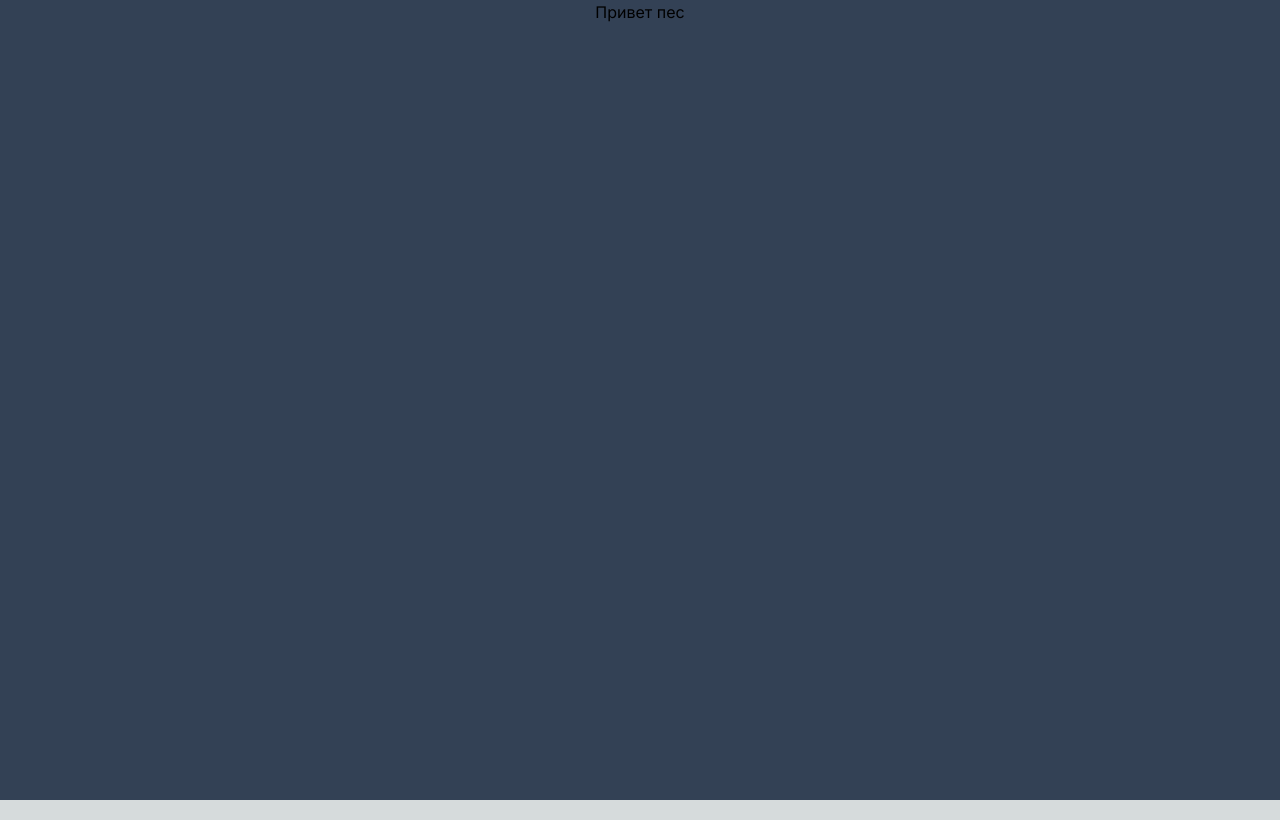
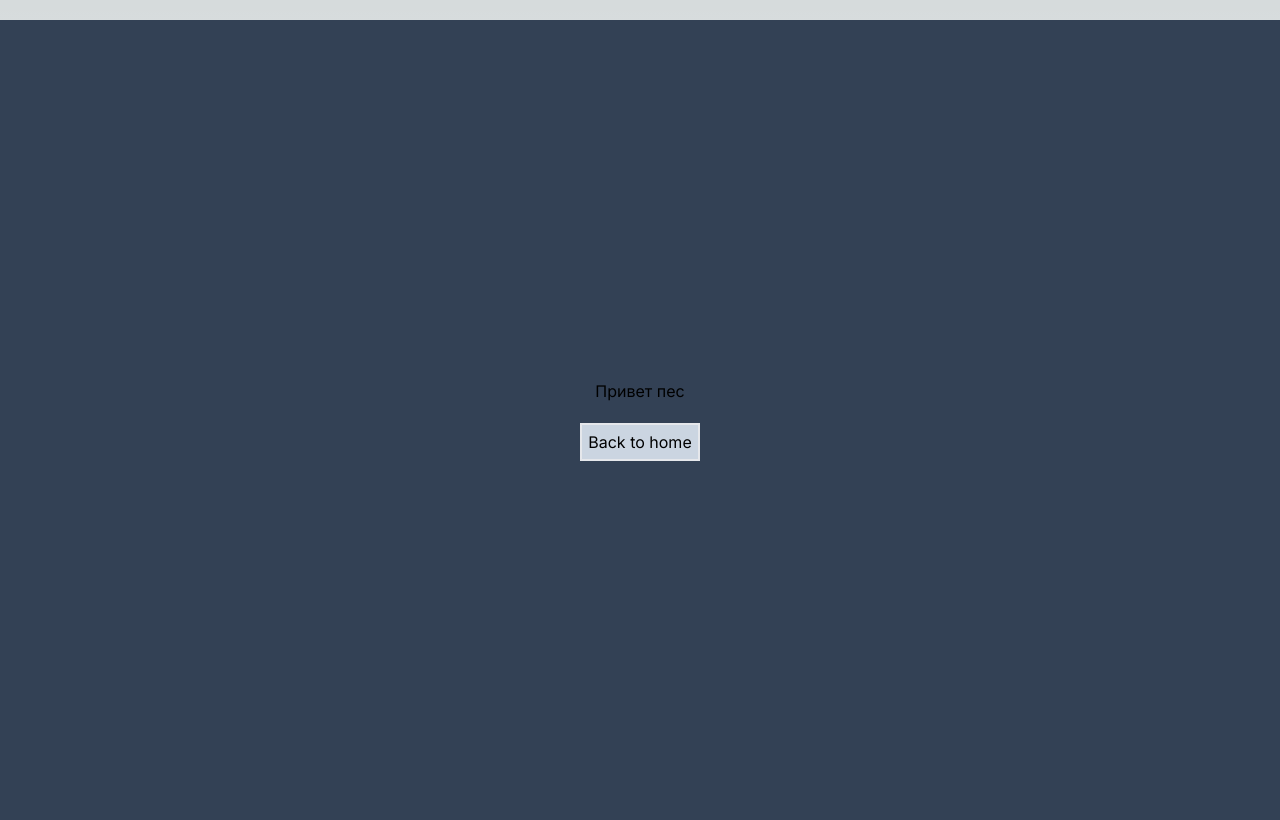
Before and after one commit to Vichislav/gameshop, a Next.js app: page /basket in a window 1280 px wide. Built offline with nearby package versions, Linux system fonts and the light colour scheme.

Commit message:
routing work

```diff
--- a/app/basket/page.tsx
+++ b/app/basket/page.tsx
@@ -1,11 +1,19 @@
+'use client'
+import { useRouter } from "next/navigation";
 
 
 export default function Basket() {
+  const router = useRouter();
+
+  const goToHome = () => {
+      router.push('/');
+  };
   return (
-    <section className="flex justify-center align-middle min-h-screen min-w-[100%] bg-slate-700">
+    <section className="flex flex-col w-[100%] gap-[20px] mt-[20px] justify-center items-center min-h-screen min-w-[100%] bg-slate-700">
         <h1>
             Привет пес
         </h1>
+        <button className='w-[120px] p-[5px] border-2 bg-slate-300' onClick={goToHome}>Back to home</button>
     </section>
   );
 }
--- a/app/first/components/index.tsx
+++ b/app/first/components/index.tsx
@@ -2,6 +2,8 @@
 
 import { useEffect, useState } from 'react'
 import { User } from '../page'
+import { useRouter } from 'next/navigation';
+import React from 'react';
 
 interface UserListProps {
     dataProps: User[];
@@ -10,6 +12,11 @@ interface UserListProps {
 export default function Grid ({ dataProps }: UserListProps)  {
 
     const [data, setData] = useState<User[] | null>(null)
+    const router = useRouter();
+
+    const goToBasket = () => {
+        router.push('/basket');
+    };
 
     console.log('data')
     console.log(dataProps)
@@ -22,10 +29,11 @@ export default function Grid ({ dataProps }: UserListProps)  {
     <main className="flex flex-col items-center justify-between p-24">
       <h1 className="text-[50px]">Grid for data</h1>
         {data && data.map((item)=>{
-           return(<div>
+           return(<div key={item.id}>
                 {item.name}
             </div>)
         })}
+        <button className='w-[120px] p-[5px] border-2 bg-slate-300' onClick={goToBasket}>to Basket</button>
     </main>
   );
 }
```
